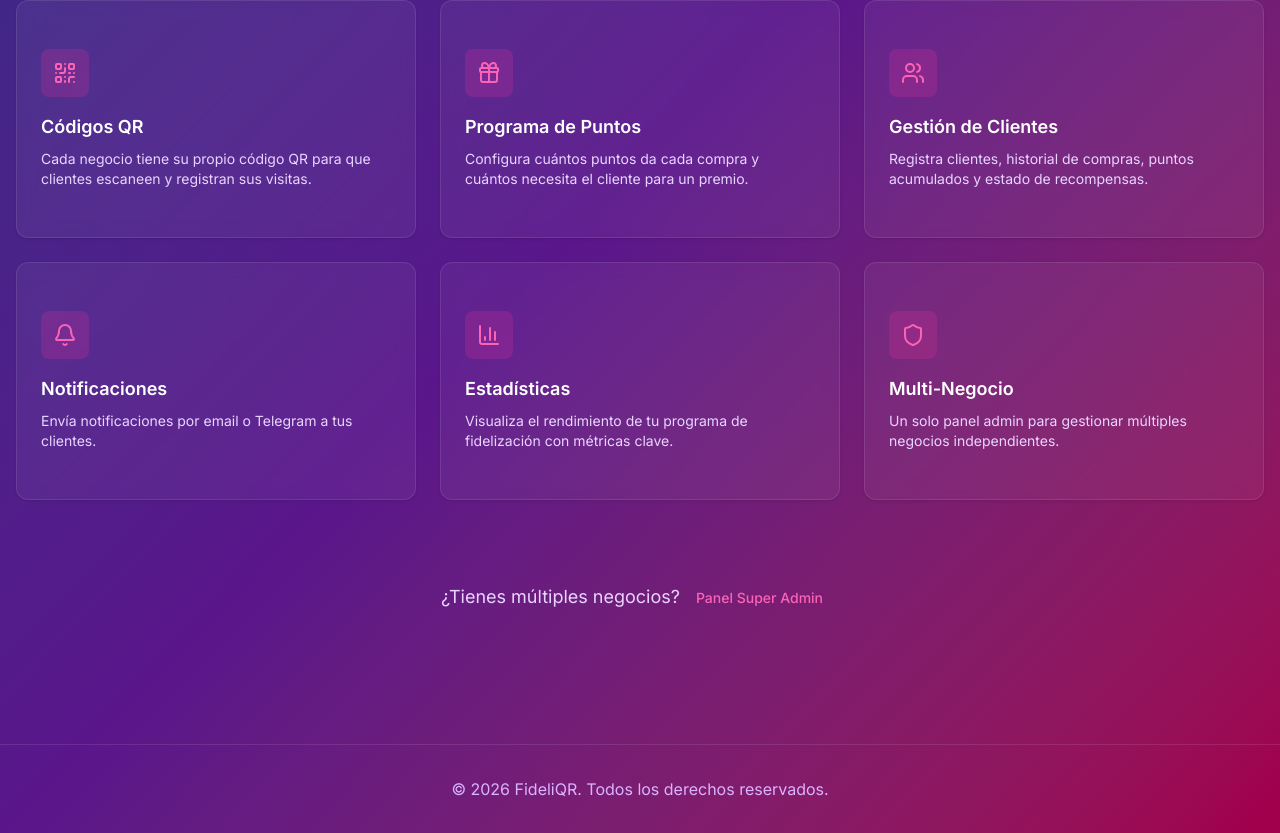
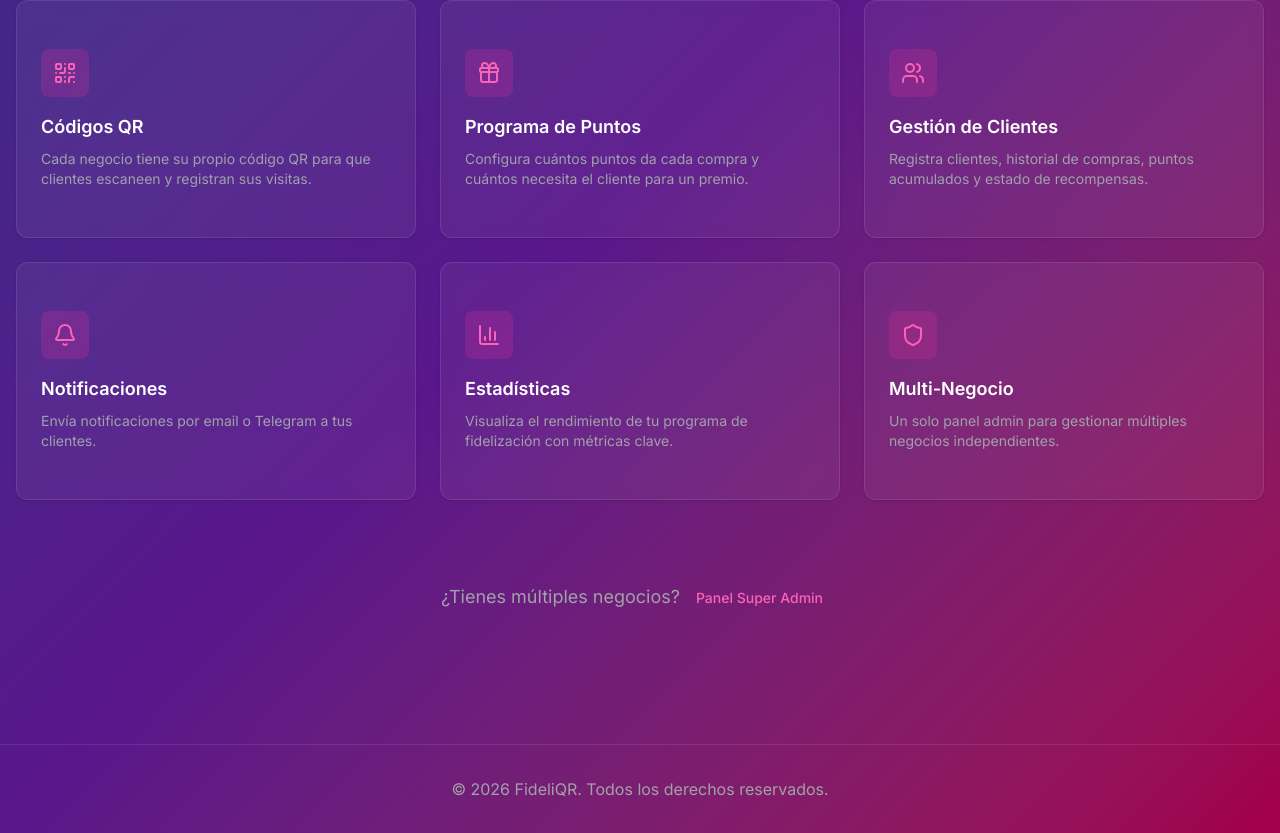
Before and after one commit to carnicero52/RewardPoints, a Next.js app: page / in a window 1280 px wide. Shown: the part 488-1321 px from the top of the page. Built offline with nearby package versions, Linux system fonts and the light colour scheme.

Commit message:
fix: improve theme toggle CSS

```diff
--- a/src/app/globals.css
+++ b/src/app/globals.css
@@ -1,7 +1,7 @@
 @import "tailwindcss";
 
-/* Dark mode (default) */
-:root, .dark {
+/* Force dark by default - no toggle needed initially */
+:root {
   --background: #0a0a0a;
   --foreground: #ededed;
   --card: #1a1a1a;
@@ -22,9 +22,11 @@
   --input: #262626;
   --ring: #8b5cf6;
   --sidebar-bg: linear-gradient(to bottom, #581c87, #4f46e5);
+  --text-primary: #ffffff;
+  --text-secondary: #a1a1aa;
 }
 
-/* Light mode */
+/* Light mode override via .light class */
 .light {
   --background: #ffffff;
   --foreground: #171717;
@@ -32,20 +34,22 @@
   --card-foreground: #171717;
   --popover: #ffffff;
   --popover-foreground: #171717;
-  --primary: #8b5cf6;
+  --primary: #7c3aed;
   --primary-foreground: #ffffff;
   --secondary: #f5f5f5;
   --secondary-foreground: #171717;
   --muted: #f5f5f5;
   --muted-foreground: #737373;
-  --accent: #f5f3ff;
-  --accent-foreground: #8b5cf6;
+  --accent: #ede9fe;
+  --accent-foreground: #7c3aed;
   --destructive: #fef2f2;
   --destructive-foreground: #991b1b;
   --border: #e5e5e5;
   --input: #e5e5e5;
-  --ring: #8b5cf6;
-  --sidebar-bg: linear-gradient(to bottom, #f3e8ff, #c7d2fe);
+  --ring: #7c3aed;
+  --sidebar-bg: linear-gradient(to bottom, #ede9fe, #c7d2fe);
+  --text-primary: #171717;
+  --text-secondary: #737373;
 }
 
 @theme inline {
@@ -70,15 +74,22 @@
   --color-ring: var(--ring);
 }
 
+* {
+  transition: background-color 0.3s, color 0.3s, border-color 0.3s;
+}
+
 body {
   background: var(--background);
   color: var(--foreground);
   font-family: Arial, Helvetica, sans-serif;
   min-height: 100vh;
-  transition: background-color 0.3s, color 0.3s;
 }
 
-/* Light mode adjustments for cards */
-.light .bg-gradient-to-r {
-  background: linear-gradient(to right, #f3e8ff, #e0e7ff) !important;
-}
+.text-white { color: var(--text-primary); }
+.text-purple-200 { color: var(--text-secondary); }
+.text-purple-300 { color: var(--text-secondary); }
+.text-purple-400 { color: var(--text-secondary); }
+.hover\:text-white:hover { color: var(--text-primary); }
+
+.bg-gradient-to-b { background: var(--sidebar-bg); }
+.dark .bg-gradient-to-b { background: var(--sidebar-bg); }
```
